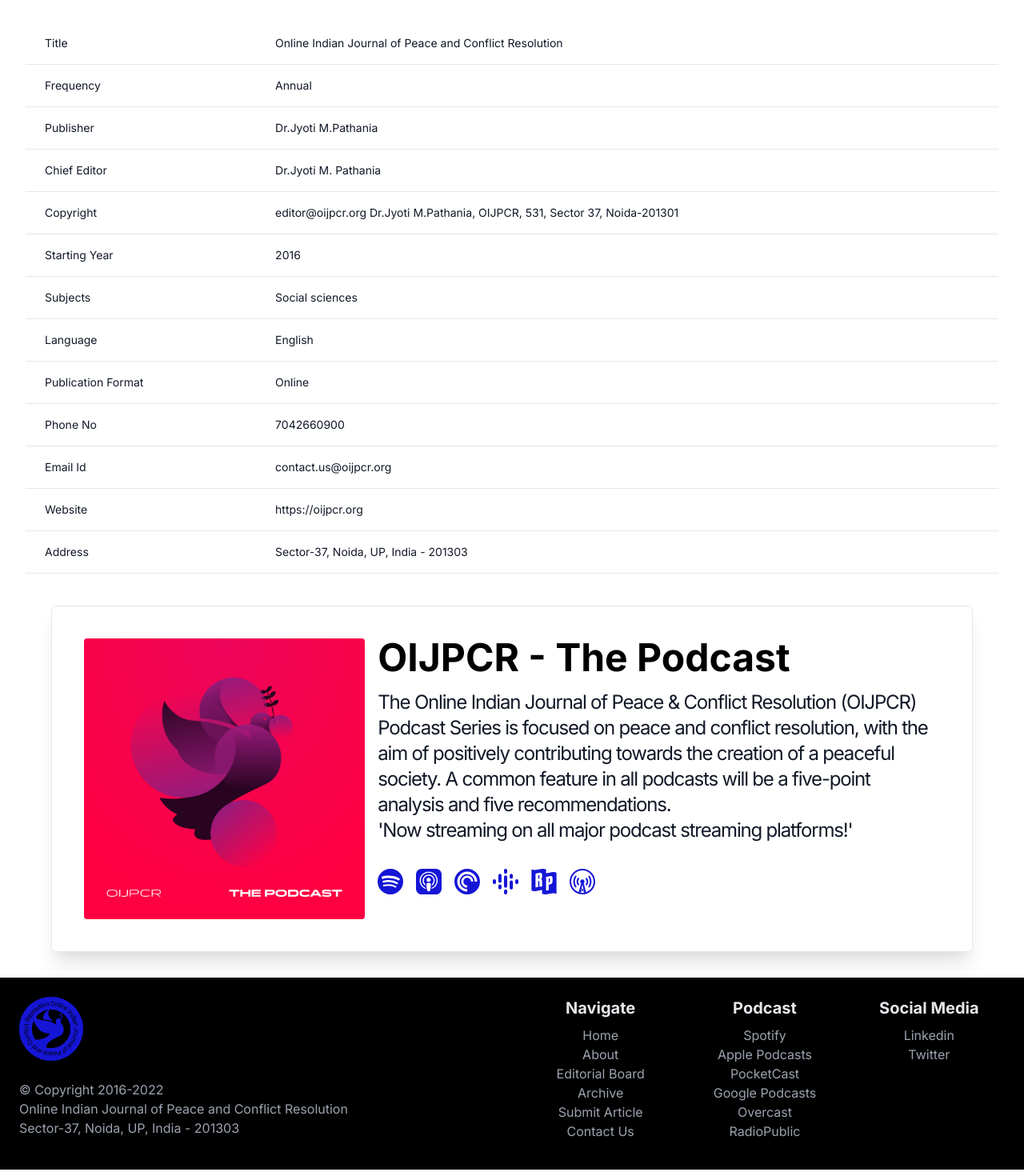
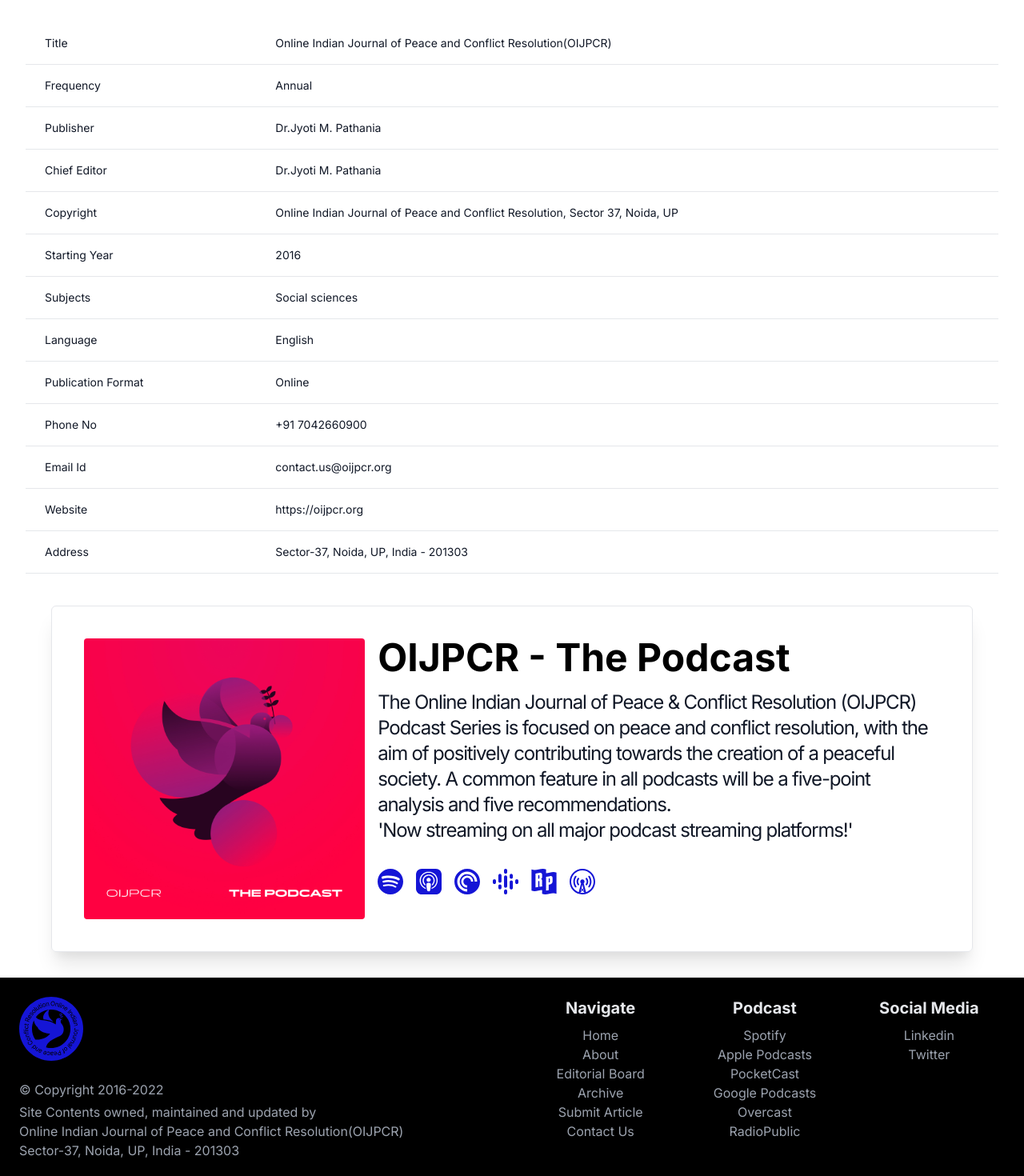
Before and after one commit to batman004/OIJPCR-front-end, a React (Create React App) app: page /about in a window 1280 px wide. Shown: the part 760-2230 px from the top of the page at 80% size. Built offline with nearby package versions, Linux system fonts and the light colour scheme.

Commit message:
fix : journal details

```diff
--- a/src/components/About/JournalParticulars.js
+++ b/src/components/About/JournalParticulars.js
@@ -1,14 +1,14 @@
 const particulars = [
-    {Title: 'Online Indian Journal of Peace and Conflict Resolution'},
+    {Title: 'Online Indian Journal of Peace and Conflict Resolution(OIJPCR)'},
     {Frequency: 'Annual'},
-    {Publisher: 'Dr.Jyoti M.Pathania'},
+    {Publisher: 'Dr.Jyoti M. Pathania'},
     {'Chief Editor': 'Dr.Jyoti M. Pathania'},
-    {Copyright: 'editor@oijpcr.org Dr.Jyoti M.Pathania, OIJPCR, 531, Sector 37, Noida-201301'},
+    {Copyright: 'Online Indian Journal of Peace and Conflict Resolution, Sector 37, Noida, UP'},
     {'Starting Year': 2016},
     {Subjects: 'Social sciences'},
     {Language: 'English'},
     {'Publication Format': 'Online'},
-    {'Phone No': '7042660900'},
+    {'Phone No': '+91 7042660900'},
     {'Email Id': 'contact.us@oijpcr.org'},
     {Website: 'https://oijpcr.org'},
     {Address: 'Sector-37, Noida, UP, India - 201303'}
--- a/src/components/Footer/Footer.js
+++ b/src/components/Footer/Footer.js
@@ -25,7 +25,8 @@
     <div className="flex-1 w-full py-2 pl-4 pr-2 md:w-1/2 md:p-2 noprint">
       <img src={logo} alt="OIJPCR logo" className="w-14 h-14 md:w-20 md:h-20" />
       <p className="mt-2 md:mt-6">&copy; Copyright 2016-2022</p>
-      <p className='mb-4'>Online Indian Journal of Peace and Conflict Resolution
+      <p className='mt-1'>Site Contents owned, maintained and updated by</p>
+      <p className='mb-4'>Online Indian Journal of Peace and Conflict Resolution(OIJPCR)
       <br></br>
       Sector-37, Noida, UP, India - 201303
       </p>
```
